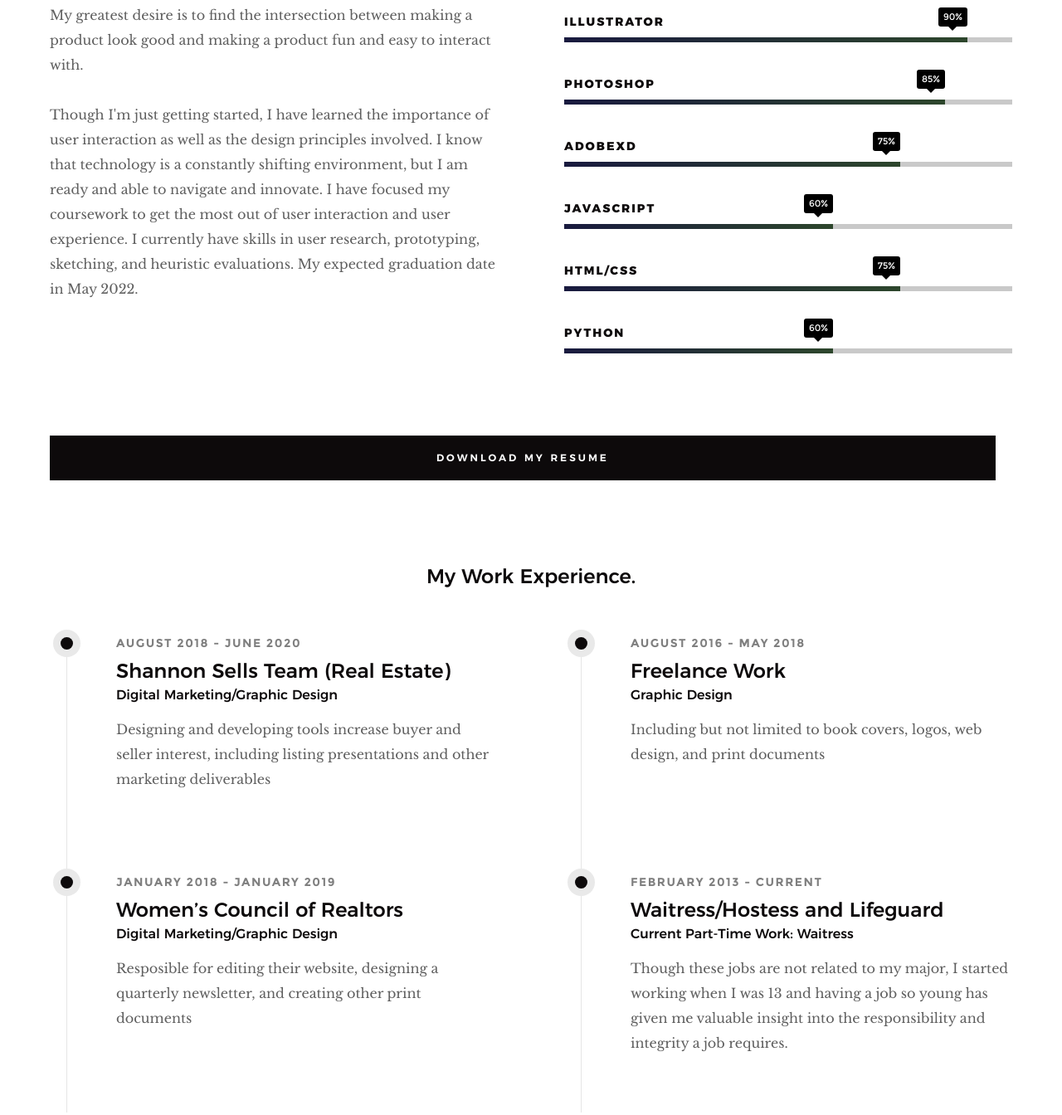
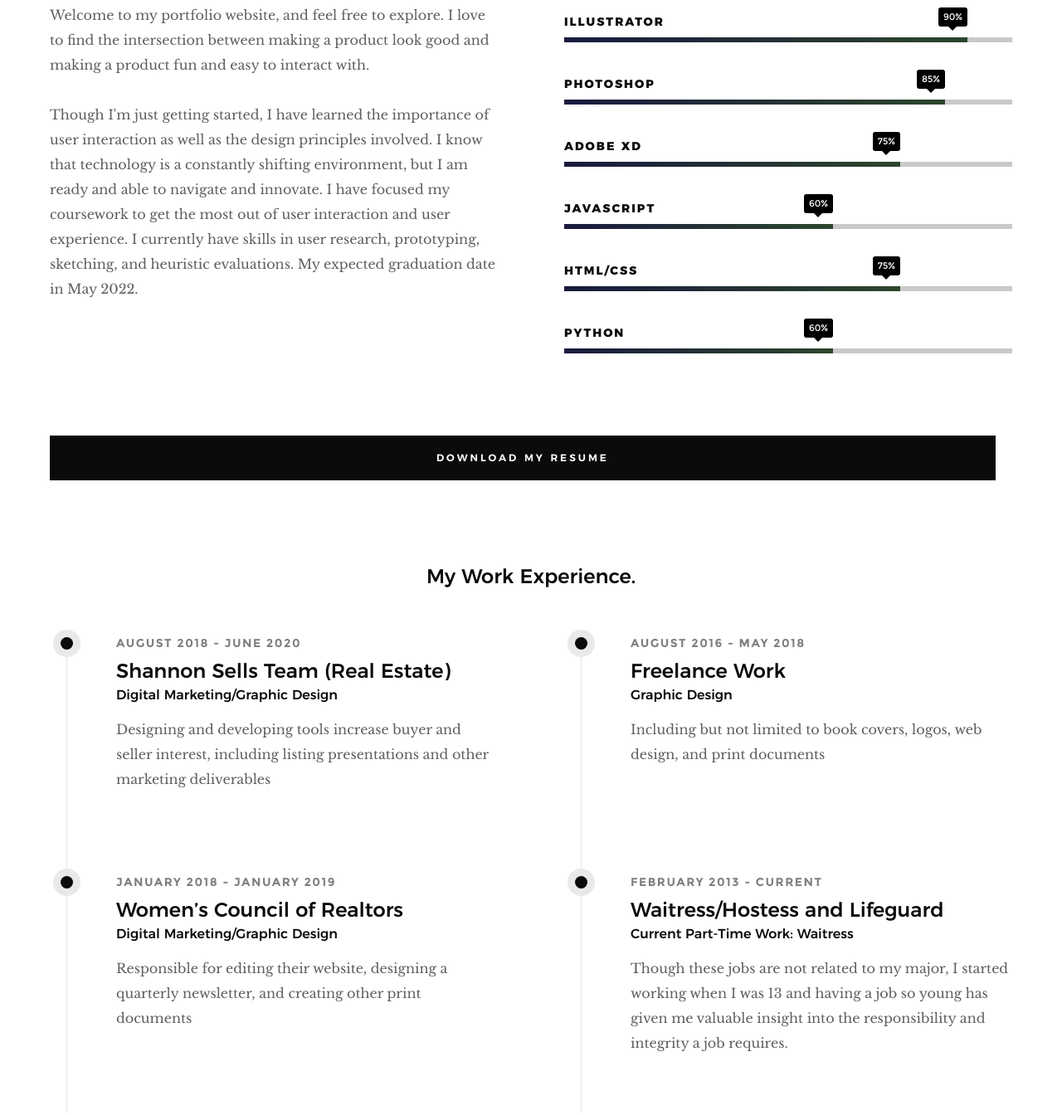
Before and after one commit to Taylorwatkins/taylorwatkins, a plain HTML site: page index.html in a window 1280 px wide. Shown: the part 1353-2697 px from the top of the page at 83% size. Drawn offline with Linux system fonts and the light colour scheme.

Commit message:
Update index.html

```diff
--- a/index.html
+++ b/index.html
@@ -131,7 +131,7 @@
             <div class="col-six tab-full left">
                 <h3>Hey there!</h3>
 
-                <p>My greatest desire is to find the intersection between making a product look good and making a product fun and easy to interact with.</p>
+                <p>Welcome to my portfolio website, and feel free to explore. I love to find the intersection between making a product look good and making a product fun and easy to interact with.</p>
 
                 <p>
                 Though I'm just getting started, I have learned the importance of user interaction as well as the design principles involved. I know that technology is a constantly shifting environment, but I am ready and able to navigate and innovate. I have focused my coursework to get the most out of user interaction and user experience. I currently have skills in user research, prototyping, sketching, and heuristic evaluations. My expected graduation date in May 2022.
@@ -152,7 +152,7 @@
                     </li>
                     <li>
                     <div class="progress percent75"><span>75%</span></div>
-                    <strong>AdobeXD</strong>
+                    <strong>Adobe XD</strong>
                     </li>
                     <li>
                     <div class="progress percent60"><span>60%</span></div>
@@ -209,7 +209,7 @@
                             <h5>Digital Marketing/Graphic Design</h5>
                         </div>
                         <div class="timeline__desc">
-                            <p>Resposible for editing their website, designing a quarterly newsletter, and creating other print documents</p>
+                            <p>Responsible for editing their website, designing a quarterly newsletter, and creating other print documents</p>
                         </div>
                     </div> <!-- end timeline__block -->
 
```
